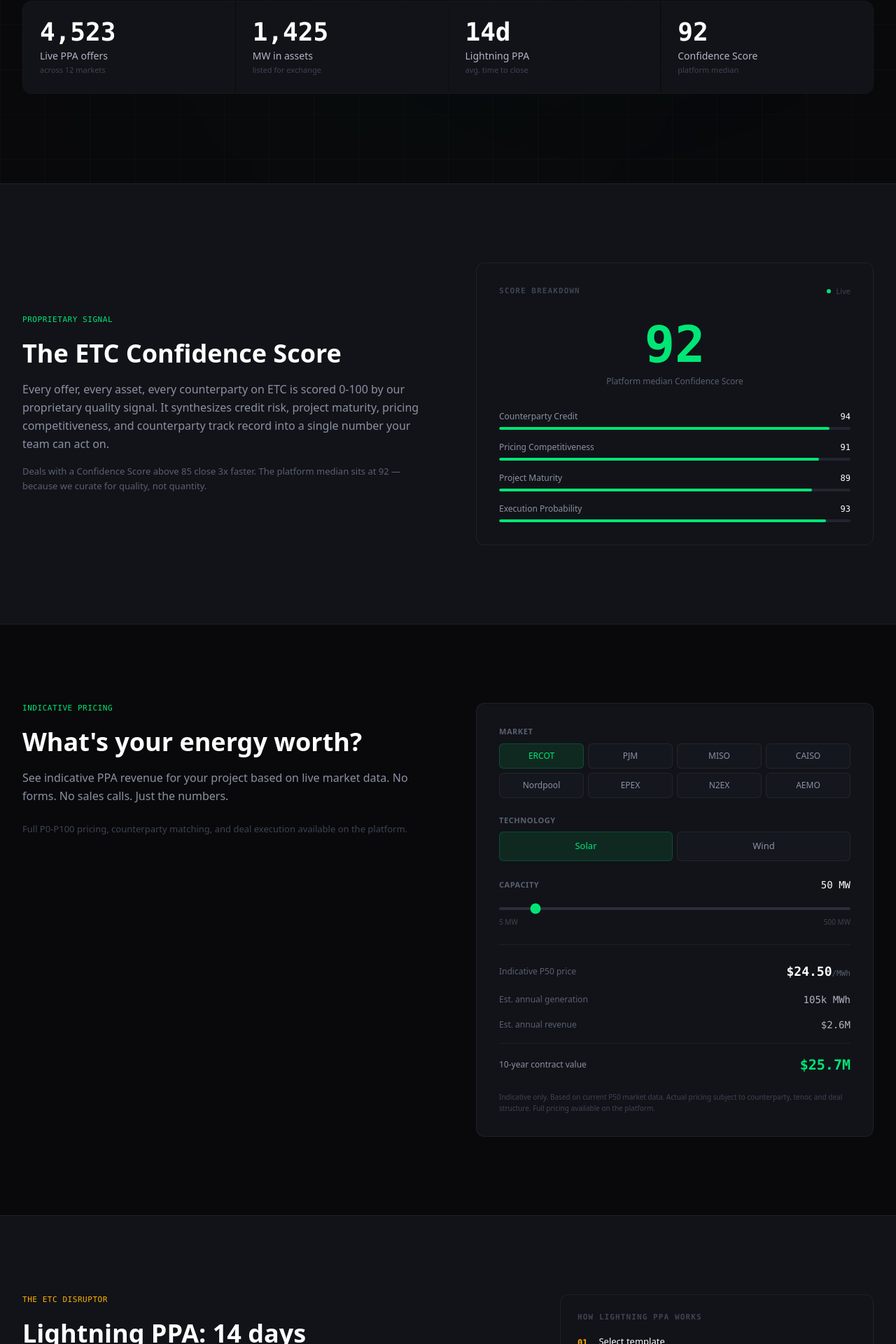
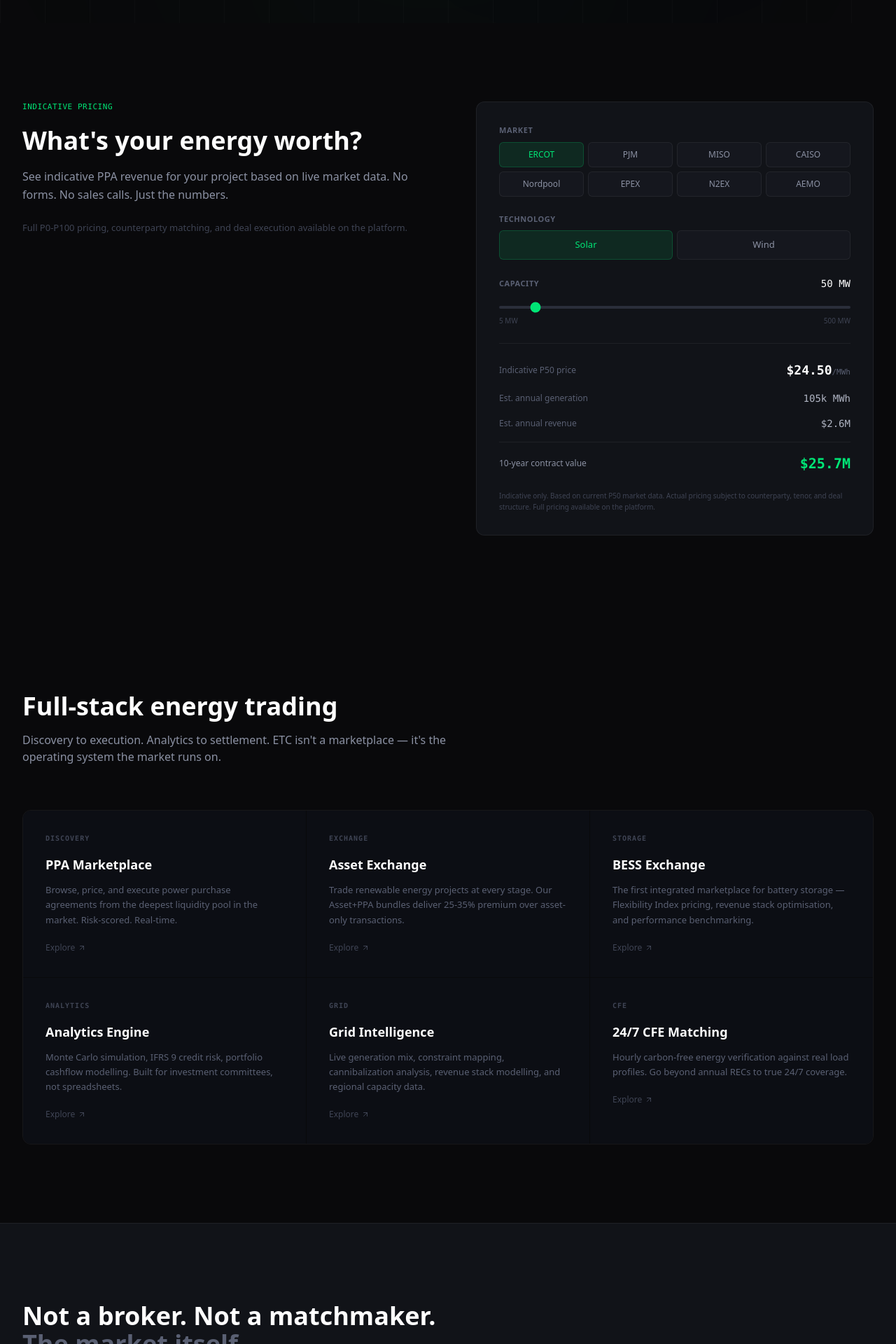
Before and after one commit to Energy-Trade-Centre/ETC-web, a Next.js app: page / in a window 1280 px wide. Shown: the part 823-2743 px from the top of the page at 70% size. Built offline with nearby package versions, Linux system fonts and the light colour scheme.

Commit message:
Remove metrics strip, Lightning PPA section, update descriptions
Removed metrics and Lightning PPA sections from the page.

```diff
--- a/app/page.tsx
+++ b/app/page.tsx
@@ -19,12 +19,6 @@ const livePrices = [
   { market: 'CAISO', tech: 'Wind', price: 32.50, change: -0.4 },
 ];
 
-const metrics = [
-  { value: '4,523', label: 'Live PPA offers', sub: 'across 12 markets' },
-  { value: '1,425', label: 'MW in assets', sub: 'listed for exchange' },
-  { value: '14d', label: 'Lightning PPA', sub: 'avg. time to close' },
-  { value: '92', label: 'Confidence Score', sub: 'platform median' },
-];
 
 const capabilities = [
   {
@@ -164,74 +158,6 @@ export default function HomePage() {
               </Link>
             </div>
           </div>
-
-          {/* Metrics strip */}
-          <div className="mt-24 grid grid-cols-2 lg:grid-cols-4 gap-px bg-subtle rounded-xl overflow-hidden border border-subtle">
-            {metrics.map((m) => (
-              <div key={m.label} className="surface-2 p-6">
-                <div className="text-3xl sm:text-4xl font-bold text-white mono">{m.value}</div>
-                <div className="text-sm text-etc-300 mt-1 font-medium">{m.label}</div>
-                <div className="text-[11px] text-etc-600 mt-0.5">{m.sub}</div>
-              </div>
-            ))}
-          </div>
-        </div>
-      </section>
-
-      {/* ETC Confidence Score - brand pillar section */}
-      <section className="surface-2 border-y border-subtle py-20 lg:py-28" id="confidence-score">
-        <div className="max-w-7xl mx-auto px-4 sm:px-6 lg:px-8">
-          <div className="grid lg:grid-cols-2 gap-12 lg:gap-20 items-center">
-            <div>
-              <div className="text-[11px] font-medium text-signal uppercase tracking-wider mb-4 mono">
-                Proprietary Signal
-              </div>
-              <h2 className="text-3xl sm:text-4xl font-bold text-white leading-tight">
-                The ETC Confidence Score
-              </h2>
-              <p className="mt-4 text-etc-400 leading-relaxed">
-                Every offer, every asset, every counterparty on ETC is scored 0-100 by our
-                proprietary quality signal. It synthesizes credit risk, project maturity,
-                pricing competitiveness, and counterparty track record into a single number
-                your team can act on.
-              </p>
-              <p className="mt-4 text-[13px] text-etc-500 leading-relaxed">
-                Deals with a Confidence Score above 85 close 3x faster. The platform
-                median sits at 92 — because we curate for quality, not quantity.
-              </p>
-            </div>
-            <div className="card p-8">
-              <div className="flex items-center justify-between mb-8">
-                <span className="text-[11px] font-semibold text-etc-600 uppercase tracking-widest mono">Score Breakdown</span>
-                <div className="flex items-center gap-2">
-                  <div className="w-1.5 h-1.5 rounded-full bg-signal signal-pulse" />
-                  <span className="text-[11px] text-etc-600">Live</span>
-                </div>
-              </div>
-              <div className="text-center mb-8">
-                <div className="mono text-7xl font-bold text-signal">92</div>
-                <div className="text-[12px] text-etc-500 mt-2">Platform median Confidence Score</div>
-              </div>
-              <div className="space-y-4">
-                {[
-                  { label: 'Counterparty Credit', score: 94, color: 'bg-signal' },
-                  { label: 'Pricing Competitiveness', score: 91, color: 'bg-signal' },
-                  { label: 'Project Maturity', score: 89, color: 'bg-signal' },
-                  { label: 'Execution Probability', score: 93, color: 'bg-signal' },
-                ].map((factor) => (
-                  <div key={factor.label}>
-                    <div className="flex items-center justify-between mb-1.5">
-                      <span className="text-[12px] text-etc-400">{factor.label}</span>
-                      <span className="mono text-[12px] text-white font-medium">{factor.score}</span>
-                    </div>
-                    <div className="h-1 bg-etc-750 rounded-full overflow-hidden">
-                      <div className={`h-full ${factor.color} rounded-full`} style={{ width: `${factor.score}%` }} />
-                    </div>
-                  </div>
-                ))}
-              </div>
-            </div>
-          </div>
         </div>
       </section>
 
@@ -259,60 +185,6 @@ export default function HomePage() {
           </div>
         </div>
       </section>
-
-      {/* Lightning PPA - Standalone Feature Case Study */}
-      <section className="surface-2 border-y border-subtle py-20 lg:py-28" id="lightning-ppa">
-        <div className="max-w-7xl mx-auto px-4 sm:px-6 lg:px-8">
-          <div className="grid lg:grid-cols-5 gap-12 lg:gap-16">
-            <div className="lg:col-span-3">
-              <div className="text-[11px] font-medium text-amber uppercase tracking-wider mb-4 mono">
-                The ETC Disruptor
-              </div>
-              <h2 className="text-3xl sm:text-4xl font-bold text-white leading-tight">
-                Lightning PPA: 14 days<br />
-                <span className="text-etc-500">vs. 6-12 months industry average</span>
-              </h2>
-              <p className="mt-4 text-etc-400 leading-relaxed">
-                Standardised templates, pre-qualified counterparties, and automated term sheet
-                generation mean sub-25MW PPAs close in an average of 14 days on ETC. That&apos;s
-                not an aspirational target — it&apos;s the platform average across 200+ closed deals.
-              </p>
-              <div className="mt-8 grid grid-cols-2 gap-6">
-                {[
-                  { label: 'Industry average', value: '6-12 months', sub: 'discovery to signing' },
-                  { label: 'ETC Lightning PPA', value: '14 days', sub: 'same process, 95% faster' },
-                ].map((stat) => (
-                  <div key={stat.label} className="card-elevated p-5 rounded-lg">
-                    <div className="text-[11px] text-etc-500 mb-2">{stat.label}</div>
-                    <div className="mono text-2xl font-bold text-white">{stat.value}</div>
-                    <div className="text-[11px] text-etc-600 mt-1">{stat.sub}</div>
-                  </div>
-                ))}
-              </div>
-            </div>
-            <div className="lg:col-span-2">
-              <div className="card p-6 space-y-4">
-                <h3 className="text-[11px] font-semibold text-etc-600 uppercase tracking-widest mono">How Lightning PPA Works</h3>
-                {[
-                  { step: '01', label: 'Select template', detail: 'Solar, wind, hybrid, or BESS. Pre-negotiated legal terms.' },
-                  { step: '02', label: 'Configure deal', detail: 'Set MW, tenor, price. Instant term sheet generation.' },
-                  { step: '03', label: 'Match & execute', detail: 'Pre-qualified counterparties. Digital signatures.' },
-                  { step: '04', label: 'Closed', detail: 'Average: 14 days. Record: 6 days.' },
-                ].map((s) => (
-                  <div key={s.step} className="flex gap-4 items-start">
-                    <span className="mono text-[12px] font-bold text-amber shrink-0 pt-0.5">{s.step}</span>
-                    <div>
-                      <div className="text-[13px] font-medium text-white">{s.label}</div>
-                      <div className="text-[12px] text-etc-500">{s.detail}</div>
-                    </div>
-                  </div>
-                ))}
-              </div>
-            </div>
-          </div>
-        </div>
-      </section>
-
       {/* Capabilities */}
       <section className="py-20 lg:py-28" id="capabilities">
         <div className="max-w-7xl mx-auto px-4 sm:px-6 lg:px-8">
@@ -363,11 +235,11 @@ export default function HomePage() {
             {[
               {
                 title: 'Liquidity, not listings',
-                description: 'Brokers show you their book. ETC shows you the market. 4,500+ live offers with transparent pricing, risk scores, and real-time P50 benchmarks.',
+                description: 'Brokers show you their book. ETC shows you the market. Transparent pricing, risk scores, and real-time benchmarks across 12+ electricity markets.',
               },
               {
                 title: 'Certainty, not complexity',
-                description: 'Lightning PPA closes in 14 days. Monte Carlo models your downside. IFRS 9 classifies your risk. Every tool built to reduce time-to-certainty.',
+                description: 'Monte Carlo models your downside. IFRS 9 classifies your risk. Every tool built to reduce time-to-certainty.',
               },
               {
                 title: 'Intelligence, not information',
```
